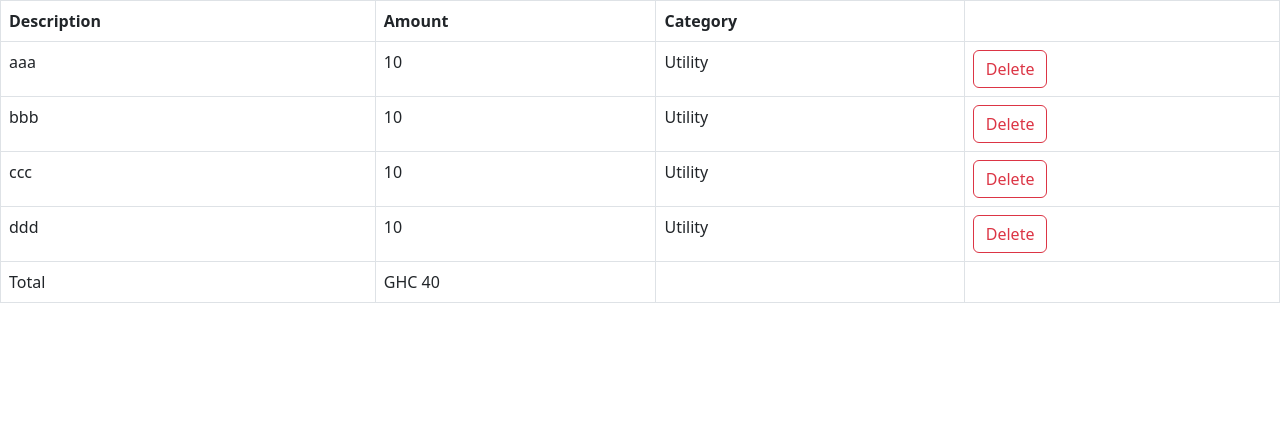
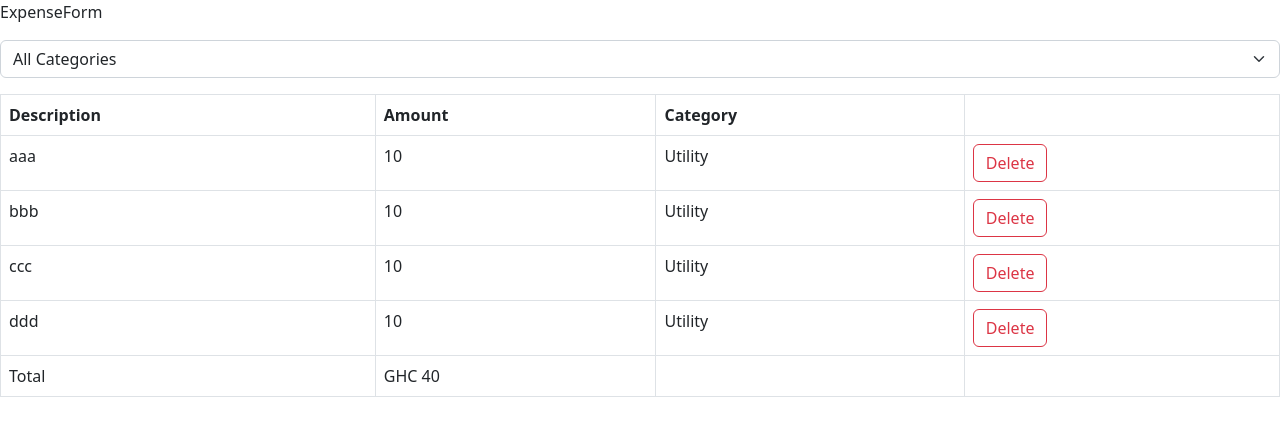
Before and after one commit to Harry-Daniel/ExpenseTrackerApp, a React (Vite) app: page / in a window 1280 px wide. Shown: the top 436 px of the page. Built offline with nearby package versions, Linux system fonts and the light colour scheme.

Commit message:
Created the Expense Filter Component

```diff
--- a/src/App.tsx
+++ b/src/App.tsx
@@ -1,8 +1,14 @@
 import React, { useState } from 'react'
 import ExpenseList from './components/ExpenseList'
+import ExpenseFilter from './components/ExpenseFilter';
+import categories from './components/categories';
+import ExpenseForm from './ExpenseForm';
 
 
 function App () {
+  const [category,setCategory]=useState('')
+
+
   const [Expenses,setExpenses]=useState([
 
     {id: 1 , description: 'aaa', amount: 10, category: 'Utility'},
@@ -12,10 +18,26 @@ function App () {
  ]);
 
 
-  return (
-    <div>
-      <ExpenseList onDelete={(id)=>setExpenses(Expenses.filter(e=>e.id!==id))} expenses={Expenses}/>
+  const visibleExpenses= category?
+    Expenses.filter((e)=> e.category===category) :
+    Expenses
+
+
+  return (<>
+
+      <div className="mb-3">
+        <ExpenseForm/>
+
+      </div>
+
+    <div className='mb-3'>
+      <ExpenseFilter onSelectCategory={(category)=>setCategory(category)}/>
     </div>
+
+    <div className='mb-3'>
+      <ExpenseList onDelete={(id)=>setExpenses(Expenses.filter(e=>e.id!==id))} expenses={visibleExpenses}/>
+    </div>
+      </>
   )
 }
 
--- /dev/null
+++ b/src/ExpenseForm.tsx
@@ -0,0 +1,9 @@
+import React from 'react'
+
+const ExpenseForm = () => {
+  return (
+    <div>ExpenseForm</div>
+  )
+}
+
+export default ExpenseForm
--- /dev/null
+++ b/src/components/ExpenseFilter.tsx
@@ -0,0 +1,26 @@
+import React from 'react'
+import categories from './categories'
+
+interface Props{
+    onSelectCategory: (category:string)=> void;
+}
+
+const ExpenseFilter = ({onSelectCategory}:Props) => {
+  return (
+
+    <select className='form-select' onChange={(event)=>onSelectCategory(event.target.value)}>
+        <option value="">All Categories</option>
+        {categories.map(category=> <option value={category}>
+            {category}
+        </option>)}
+
+
+
+
+
+
+    </select>
+  )
+}
+
+export default ExpenseFilter
--- /dev/null
+++ b/src/components/categories.ts
@@ -0,0 +1,3 @@
+const categories = ["Entertainment", "Utility", "Groceries"] as const;
+
+export default categories
```
